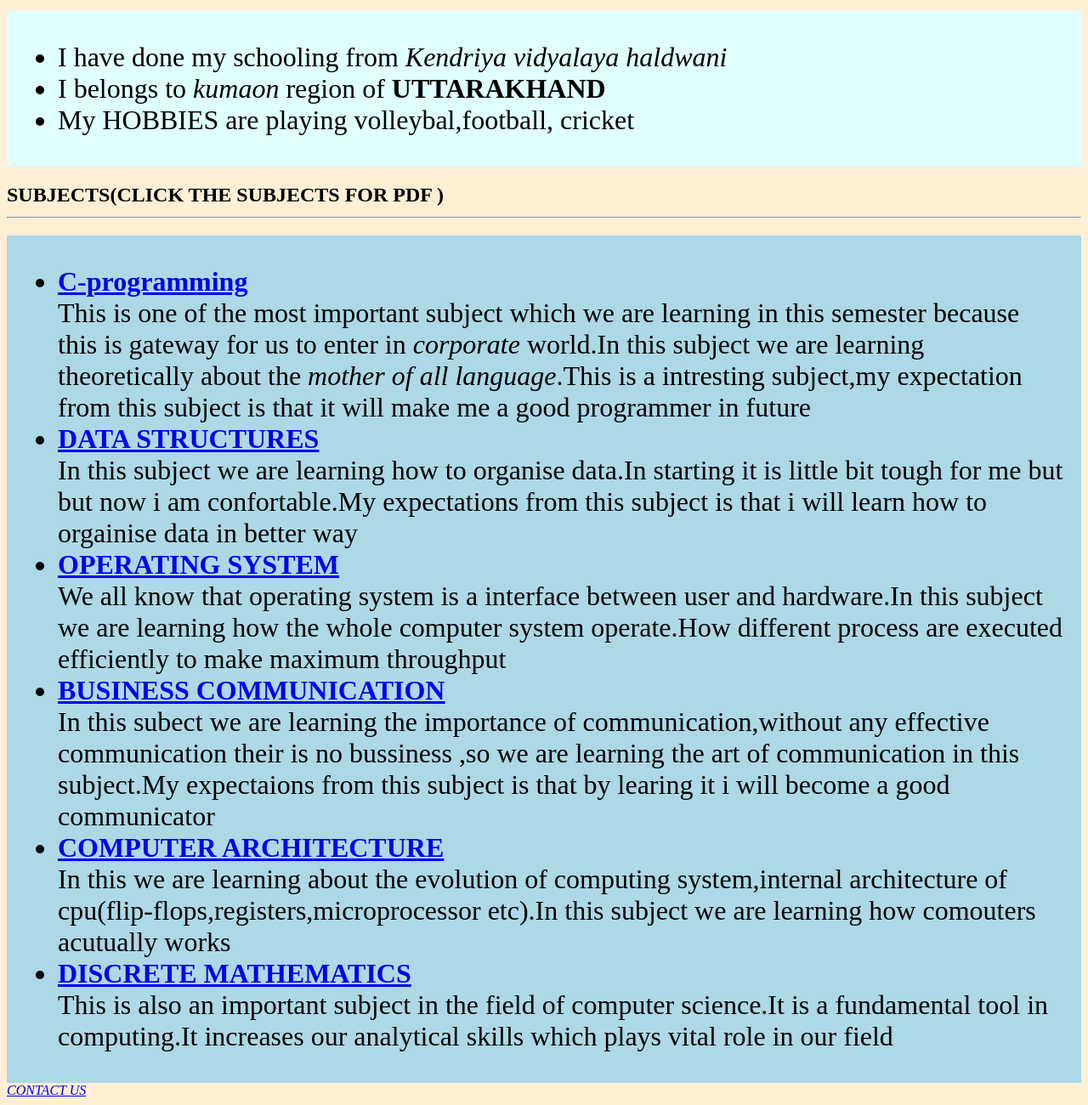
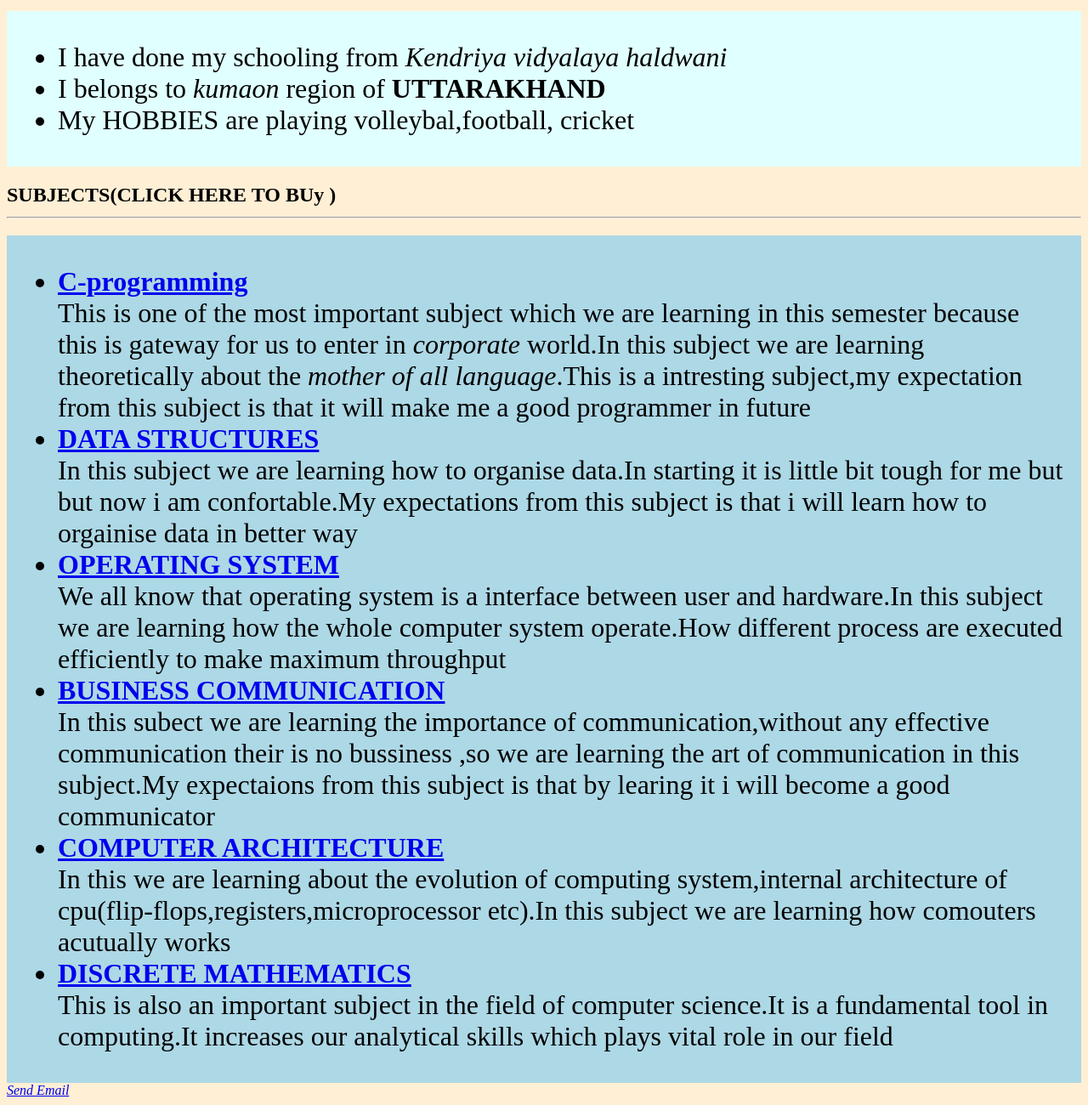
Before and after one commit to Hemchandrasuyal/hemchandrasuyalmanite.github.io, a plain HTML site: page index.html in a window 1280 px wide. Shown: the part 653-1953 px from the top of the page at 85% size. Drawn offline with Linux system fonts and the light colour scheme.

Commit message:
Update index.html

```diff
--- a/index.html
+++ b/index.html
@@ -41,7 +41,7 @@ class="center">
 
 </div>
 <div>
-<h2 style="font-size:400;">SUBJECTS(CLICK THE SUBJECTS FOR PDF
+<h2 style="font-size:400;">SUBJECTS(CLICK HERE TO BUy
 )<hr/></h2>
 <div style="background-color:lightblue;color:black;padding:20px;">
 <ul>
@@ -58,7 +58,7 @@ We all know that operating system is a interface between user and hardware.In th
 </div>
 </body>
 <address>
-<a  href="harshitsuyal4@gmail.com".com>CONTACT US</a>
+<a href = "mailto: abc@example.com">Send Email</a>
 </address>
 
 </html>
```
